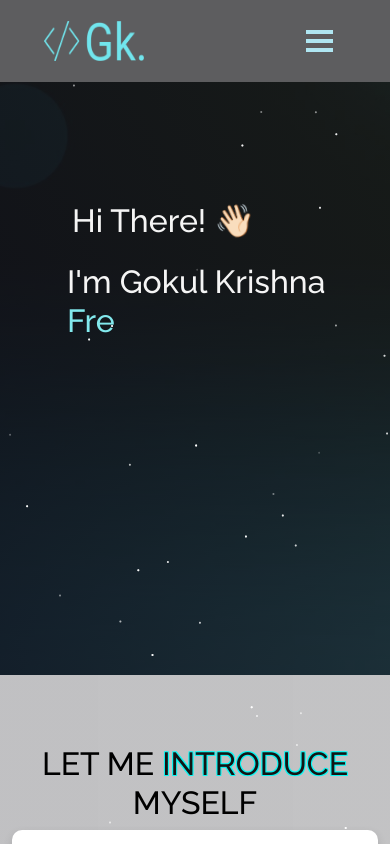
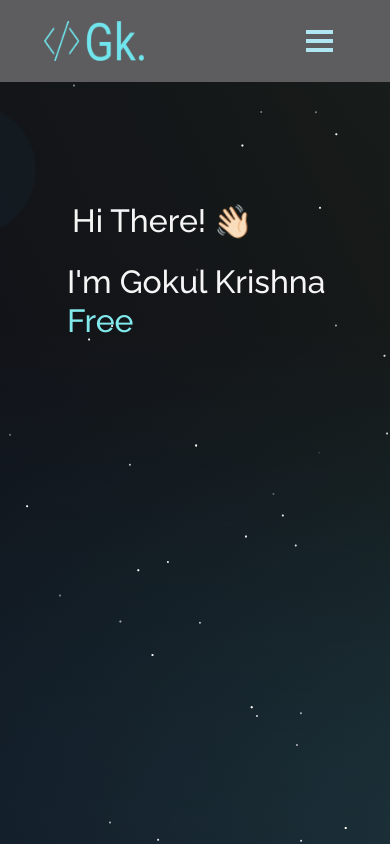
Before and after one commit to gokul-24/Portfolio-master, a React (Create React App) app: page / in a window 390 px wide. Shown: the top 844 px of the page. Built offline with nearby package versions, Linux system fonts and the light colour scheme.

Commit message:
Update style.css

```diff
--- a/src/style.css
+++ b/src/style.css
@@ -320,7 +320,7 @@ button:focus {
     background-position: center top !important;
     background-repeat: no-repeat;
     width: 100vh;
-    height: 80vh;
+    height: 100vh;
     padding-bottom: 30px !important;
     padding-top: 30px !important;
   }
```
